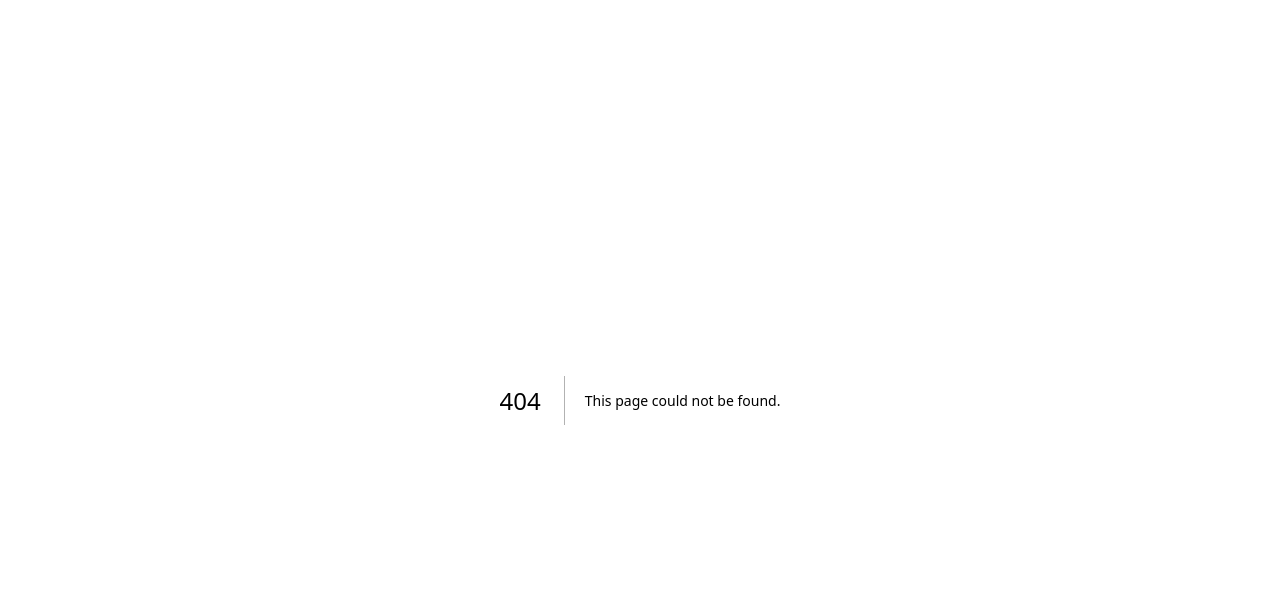
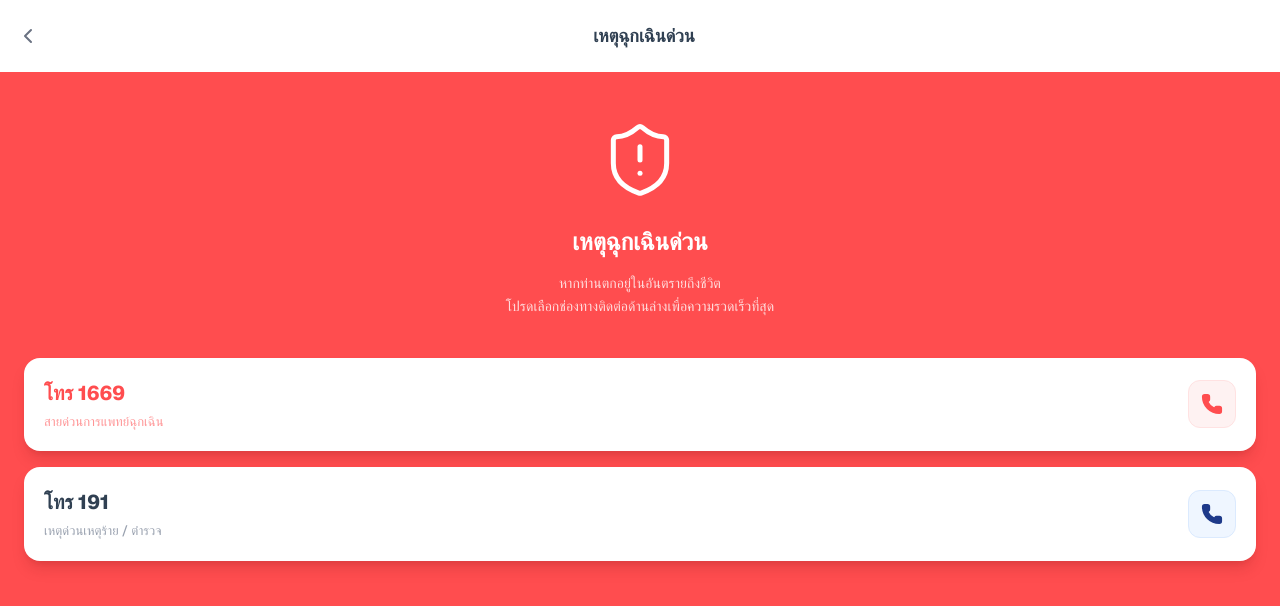
Before and after one commit to rdThunderThailand/cityzen-fuel-lineoa, a Next.js app: page /liff/emergency in a window 1280 px wide. Before the commit this address had no page. Shown: the top 606 px of the page. Built offline with nearby package versions, Linux system fonts and the light colour scheme.

Commit message:
emergency

```diff
--- /dev/null
+++ b/src/app/liff/emergency/page.tsx
@@ -0,0 +1,61 @@
+"use client";
+import { ChevronLeft, ShieldAlert, Phone } from "lucide-react";
+import { useRouter } from "next/navigation";
+
+export default function EmergencyPage() {
+  const router = useRouter();
+
+  return (
+    <div className="min-h-screen bg-[#ff4d4f] flex flex-col font-sans text-white">
+      {/* --- Header --- */}
+      <header className="bg-white text-[#304052] px-4 py-4 flex items-center sticky top-0 z-20">
+        <button onClick={() => router.back()} className="p-2 -ml-2 text-gray-500">
+          <ChevronLeft size={24} />
+        </button>
+        <h1 className="flex-1 text-center text-lg font-bold pr-6">เหตุฉุกเฉินด่วน</h1>
+      </header>
+
+      <div className="flex-1 flex flex-col items-center px-6 pt-12 pb-8">
+        {/* Shield Icon */}
+        <div className="mb-6">
+          <ShieldAlert size={80} className="text-white" strokeWidth={1.5} />
+        </div>
+
+        {/* Text */}
+        <h2 className="text-[24px] font-extrabold mb-3 text-center">เหตุฉุกเฉินด่วน</h2>
+        <p className="text-white/80 text-[14px] text-center mb-10 leading-relaxed font-medium">
+          หากท่านตกอยู่ในอันตรายถึงชีวิต
+          <br />
+          โปรดเลือกช่องทางติดต่อด้านล่างเพื่อความรวดเร็วที่สุด
+        </p>
+
+        {/* Phone Cards */}
+        <div className="w-full flex flex-col gap-4">
+
+          {/* Card 1669 */}
+          <a href="tel:1669" className="bg-white rounded-2xl p-5 flex items-center justify-between shadow-lg shadow-red-900/20 active:scale-[0.98] transition-transform">
+            <div>
+              <h3 className="text-[#ff4d4f] text-[20px] font-extrabold mb-1">โทร 1669</h3>
+              <p className="text-[#ff4d4f]/60 text-[13px] font-medium">สายด่วนการแพทย์ฉุกเฉิน</p>
+            </div>
+            <div className="w-12 h-12 rounded-xl bg-red-50 flex items-center justify-center border border-red-100">
+              <Phone size={22} className="text-[#ff4d4f] fill-[#ff4d4f]" />
+            </div>
+          </a>
+
+          {/* Card 191 */}
+          <a href="tel:191" className="bg-white rounded-2xl p-5 flex items-center justify-between shadow-lg shadow-red-900/20 active:scale-[0.98] transition-transform">
+            <div>
+              <h3 className="text-[#304052] text-[20px] font-extrabold mb-1">โทร 191</h3>
+              <p className="text-gray-400 text-[13px] font-medium">เหตุด่วนเหตุร้าย / ตำรวจ</p>
+            </div>
+            <div className="w-12 h-12 rounded-xl bg-blue-50 flex items-center justify-center border border-blue-100">
+              <Phone size={22} className="text-[#1e3a8a] fill-[#1e3a8a]" />
+            </div>
+          </a>
+
+        </div>
+      </div>
+    </div>
+  );
+}
```
